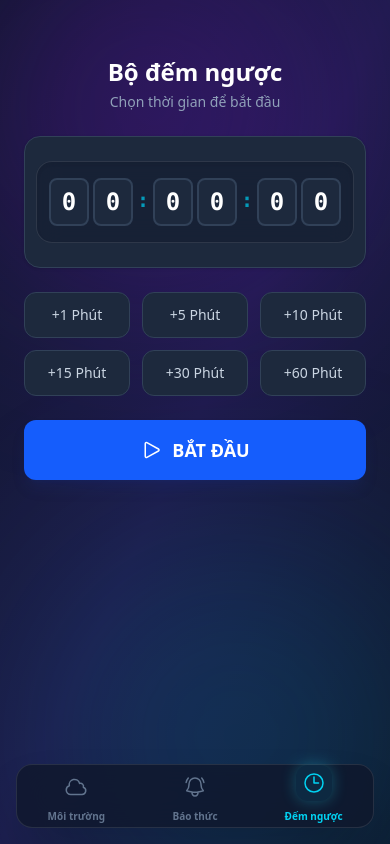
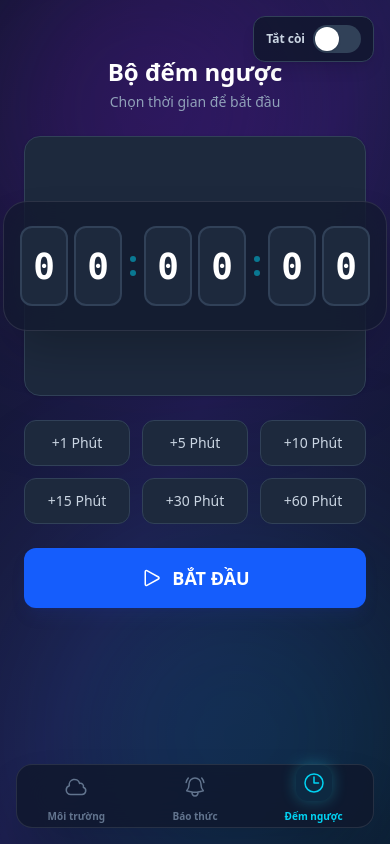
Before and after one commit to hieurury/iot_clock, a Vue app: page /countdown in a window 390 px wide. Built offline with nearby package versions, Linux system fonts and the light colour scheme; no server answers.

Commit message:
Tối ưu chức năng cho mobile

```diff
--- a/src/components/SelectTime.vue
+++ b/src/components/SelectTime.vue
@@ -1,8 +1,8 @@
 <template>
-    <div class="w-full flex justify-center">
-        <div class="flex items-center gap-1 md:gap-4 bg-slate-900/40 backdrop-blur-md px-3 py-4 rounded-2xl border border-white/10 shadow-inner touch-none">
+    <div class="w-full flex justify-center py-10">
+        <div class="flex items-center gap-2 md:gap-6 bg-slate-900/60 backdrop-blur-xl px-4 py-6 rounded-3xl border border-white/10 shadow-2xl touch-none select-none">
 
-            <div class="flex gap-1">
+            <div class="flex gap-1.5 group">
                 <input
                     v-bind="inputProps"
                     v-model="hourTens"
@@ -29,9 +29,12 @@
                 />
             </div>
 
-            <span class="text-xl md:text-4xl text-cyan-500/80 font-mono font-bold pb-1">:</span>
+            <div class="flex flex-col gap-2 md:gap-4 opacity-50">
+                <div class="w-1.5 h-1.5 md:w-3 md:h-3 rounded-full bg-cyan-400"></div>
+                <div class="w-1.5 h-1.5 md:w-3 md:h-3 rounded-full bg-cyan-400"></div>
+            </div>
 
-            <div class="flex gap-1">
+            <div class="flex gap-1.5 group">
                 <input
                     v-bind="inputProps"
                     v-model="minuteTens"
@@ -58,9 +61,12 @@
                 />
             </div>
 
-            <span class="text-xl md:text-4xl text-cyan-500/80 font-mono font-bold pb-1">:</span>
+            <div class="flex flex-col gap-2 md:gap-4 opacity-50">
+                <div class="w-1.5 h-1.5 md:w-3 md:h-3 rounded-full bg-cyan-400"></div>
+                <div class="w-1.5 h-1.5 md:w-3 md:h-3 rounded-full bg-cyan-400"></div>
+            </div>
 
-            <div class="flex gap-1">
+            <div class="flex gap-1.5 group">
                 <input
                     v-bind="inputProps"
                     v-model="secondTens"
@@ -104,12 +110,11 @@ const emit = defineEmits<{
     (e: 'update:modelValue', value: string): void;
 }>();
 
-// Refs cho từng input để focus tự động (chỉ giữ lại nếu thực sự dùng)
 const elHourUnits = ref<HTMLInputElement|null>(null);
 const elMinuteUnits = ref<HTMLInputElement|null>(null);
 const elSecondUnits = ref<HTMLInputElement|null>(null);
 
-// Giá trị hiển thị
+// Values
 const hourTens = ref('0');
 const hourUnits = ref('0');
 const minuteTens = ref('0');
@@ -117,25 +122,31 @@ const minuteUnits = ref('0');
 const secondTens = ref('0');
 const secondUnits = ref('0');
 
-// Thuộc tính chung cho input
+// --- STYLE MỚI: TO HƠN, RÕ HƠN ---
 const inputClass = `
-    w-10 md:w-14 h-12 md:h-16 text-center text-2xl md:text-4xl rounded-lg
-    border-2 border-slate-700 bg-slate-800 text-white font-bold font-mono
-    focus:border-cyan-400 focus:ring-1 focus:ring-cyan-400 focus:outline-none
-    focus:bg-slate-700 transition-all duration-200
+    w-12 h-20 md:w-24 md:h-36
+    text-center text-4xl md:text-8xl
+    rounded-xl md:rounded-2xl
+    bg-slate-800 text-white font-bold font-mono leading-none
+    border-2 border-slate-700
+
+    focus:border-cyan-400 focus:bg-slate-700
+    focus:ring-4 focus:ring-cyan-500/30 focus:outline-none focus:z-10
+
+    transition-all duration-150 ease-out
     selection:bg-cyan-500 selection:text-black
 `;
 
 const inputProps = {
-    type: 'tel', // Dùng tel để hiện bàn phím số tốt hơn trên mobile
-    inputmode: 'numeric' as 'text' | 'search' | 'tel' | 'numeric' | 'email' | 'url' | 'none' | 'decimal' | undefined,
+    type: 'tel' as const,
+    inputmode: 'numeric' as 'tel' | 'numeric' | 'search' | 'text' | 'email' | 'url' | 'none' | 'decimal' | undefined,
     pattern: '[0-9]*',
     maxlength: '1',
     class: inputClass,
     autocomplete: 'off'
 };
 
-// --- LOGIC XỬ LÝ DỮ LIỆU ---
+// --- LOGIC GIỮ NGUYÊN NHƯ BẢN TRƯỚC ---
 
 const parseModelValue = (val: string) => {
     const parts = val.split(':');
@@ -153,34 +164,26 @@ const updateModel = () => {
     emit('update:modelValue', timeStr);
 };
 
-// Đồng bộ khi prop thay đổi
 watch(() => props.modelValue, (newVal) => {
     const current = `${hourTens.value}${hourUnits.value}:${minuteTens.value}${minuteUnits.value}:${secondTens.value}${secondUnits.value}`;
     if (newVal !== current) parseModelValue(newVal);
 }, { immediate: true });
 
-// --- LOGIC NHẬP LIỆU (KEYBOARD) ---
-
 const handleFocus = (e: FocusEvent) => {
-    // Tự động bôi đen toàn bộ số khi focus để nhập đè nhanh
     (e.target as HTMLInputElement).select();
 };
 
 const handleInput = (type: 'hour'|'minute'|'second', digit: 'tens'|'units', e: Event) => {
     const input = e.target as HTMLInputElement;
-    let val = input.value.replace(/\D/g, ''); // Chỉ lấy số
-
-    // Logic nhập đè: Lấy số cuối cùng nhập vào
+    let val = input.value.replace(/\D/g, '');
     if (val.length > 1) val = val.slice(-1);
 
-    // Cập nhật giá trị tạm
     let targetRef = getRefVar(type, digit);
     targetRef.value = val || '0';
 
-    validateAndCorrect(type); // Kiểm tra logic giờ phút giây (ví dụ > 23h)
+    validateAndCorrect(type);
     updateModel();
 
-    // Tự động nhảy sang ô tiếp theo nếu nhập xong 1 số
     if (val.length === 1 && digit === 'tens') {
         const nextInput = getNextInputRef(type);
         nextInput.value?.focus();
@@ -189,24 +192,18 @@ const handleInput = (type: 'hour'|'minute'|'second', digit: 'tens'|'units', e: E
 
 const handleKeydown = (type: 'hour'|'minute'|'second', digit: 'tens'|'units', e: KeyboardEvent) => {
     if (e.key === 'ArrowUp') {
-        e.preventDefault();
-        changeValue(type, digit, 1);
+        e.preventDefault(); changeValue(type, digit, 1);
     } else if (e.key === 'ArrowDown') {
-        e.preventDefault();
-        changeValue(type, digit, -1);
+        e.preventDefault(); changeValue(type, digit, -1);
     } else if (e.key === 'Backspace') {
-        // Nếu xóa trống, đặt về 0 nhưng không mất focus
         const targetRef = getRefVar(type, digit);
         if (targetRef.value !== '0') {
             targetRef.value = '0';
-            e.preventDefault(); // Ngăn hành vi xóa lùi focus mặc định
-            updateModel();
-            (e.target as HTMLInputElement).select(); // Bôi đen lại số 0
+            e.preventDefault(); updateModel();
+            (e.target as HTMLInputElement).select();
         }
     }
 };
-
-// --- LOGIC VUỐT (TOUCH & WHEEL) ---
 
 let touchStartY = 0;
 const handleTouchStart = (e: TouchEvent) => {
@@ -215,19 +212,19 @@ const handleTouchStart = (e: TouchEvent) => {
     }
 };
 
-// Dùng Throttle đơn giản để giảm tốc độ nhảy số khi vuốt nhanh
 let lastTouchTime = 0;
 const handleTouchMove = (type: 'hour'|'minute'|'second', digit: 'tens'|'units', e: TouchEvent) => {
     const now = Date.now();
-    if (now - lastTouchTime < 50) return; // Giới hạn tốc độ cập nhật (50ms)
+    if (now - lastTouchTime < 50) return;
+
     if (!(e.touches && e.touches[0])) return;
     const currentY = e.touches[0].clientY;
     const diff = touchStartY - currentY;
-    // Độ nhạy: vuốt 10px thì nhảy 1 số
+
     if (Math.abs(diff) > 10) {
-        const delta = diff > 0 ? 1 : -1; // Vuốt lên (+) tăng, xuống (-) giảm
+        const delta = diff > 0 ? 1 : -1;
         changeValue(type, digit, delta);
-        touchStartY = currentY; // Reset mốc để vuốt tiếp
+        touchStartY = currentY;
         lastTouchTime = now;
     }
 };
@@ -237,40 +234,31 @@ const handleWheel = (type: 'hour'|'minute'|'second', digit: 'tens'|'units', e: W
     changeValue(type, digit, delta);
 };
 
-// --- HÀM TIỆN ÍCH ---
-
-// Thay đổi giá trị (Tăng/Giảm) có kiểm tra giới hạn
 const changeValue = (type: 'hour'|'minute'|'second', digit: 'tens'|'units', delta: number) => {
     const refVar = getRefVar(type, digit);
     let val = parseInt(refVar.value) || 0;
     val += delta;
 
-    // Giới hạn cục bộ cho từng chữ số (cơ bản)
     if (val < 0) val = 9;
     if (val > 9) val = 0;
 
-    // Logic đặc biệt cho hàng chục
     if (digit === 'tens') {
-        if (type === 'hour' && val > 2) val = 0; // Giờ chục max 2
-        if (type !== 'hour' && val > 5) val = 0; // Phút/Giây chục max 5
+        if (type === 'hour' && val > 2) val = 0;
+        if (type !== 'hour' && val > 5) val = 0;
     }
 
     refVar.value = val.toString();
-    validateAndCorrect(type); // Validate lại logic tổng thể (ví dụ 29h -> 23h)
+    validateAndCorrect(type);
     updateModel();
 };
 
-// Kiểm tra logic thời gian hợp lệ
 const validateAndCorrect = (type: 'hour'|'minute'|'second') => {
     if (type === 'hour') {
         const h = parseInt(hourTens.value + hourUnits.value);
         if (h > 23) {
-            // Nếu > 23 (ví dụ nhập 29), sửa thành 23
             if (hourTens.value === '2') hourUnits.value = '3';
         }
     } else {
-        // Phút và giây tự động đúng nhờ giới hạn hàng chục là 5
-        // Nhưng nếu nhập tay có thể sai, check lại
         const refTens = type === 'minute' ? minuteTens : secondTens;
         if (parseInt(refTens.value) > 5) refTens.value = '5';
     }
@@ -287,11 +275,9 @@ const getNextInputRef = (type: string) => {
     if (type === 'minute') return elMinuteUnits;
     return elSecondUnits;
 };
-
 </script>
 
 <style scoped>
-/* Ẩn nút tăng giảm mặc định của trình duyệt */
 input[type=number]::-webkit-inner-spin-button,
 input[type=number]::-webkit-outer-spin-button {
   -webkit-appearance: none;
--- a/src/layouts/MainLayout.vue
+++ b/src/layouts/MainLayout.vue
@@ -1,17 +1,31 @@
 <script setup lang="ts">
 import TimeUpAlert from '../components/TimeUpAlert.vue';
+import BaseSwitch from '../components/BaseSwitch.vue';
+import { useCountdownStore } from '../stores/countdown';
 import { useRoute } from 'vue-router';
 import { CloudIcon, ClockIcon, BellAlertIcon } from '@heroicons/vue/24/outline';
 
 // Dùng route để check active class cho menu
 const route = useRoute();
+const store = useCountdownStore();
 
 // Hàm kiểm tra active để code gọn hơn
 const isActive = (path: string) => route.path === path;
+
+const handleSwitch = async (val: boolean) => {
+  if (!val && store.buzzerStatus === 1) {
+    await store.turnOffBuzzer();
+  }
+};
 </script>
 <template>
     <div class="min-h-screen font-sans text-slate-200 relative overflow-hidden">
         <TimeUpAlert />
+        <!-- Nút tắt còi dạng switch nổi góc trên phải -->
+        <div class="fixed top-4 right-4 z-50 flex items-center gap-2 bg-slate-900/80 px-3 py-2 rounded-xl shadow-lg border border-slate-700">
+            <span class="text-xs font-bold text-slate-300 select-none">Tắt còi</span>
+            <BaseSwitch :model-value="store.buzzerStatus === 1" @update:model-value="handleSwitch" />
+        </div>
         <div class="fixed inset-0 bg-linear-to-br from-slate-900 via-[#1e1b4b] to-slate-900 -z-20"></div>
         <div class="fixed top-0 left-0 w-full h-full overflow-hidden -z-10 pointer-events-none">
             <div class="absolute top-[-10%] left-[-10%] w-96 h-96 bg-purple-600/20 rounded-full blur-[100px]"></div>
```
